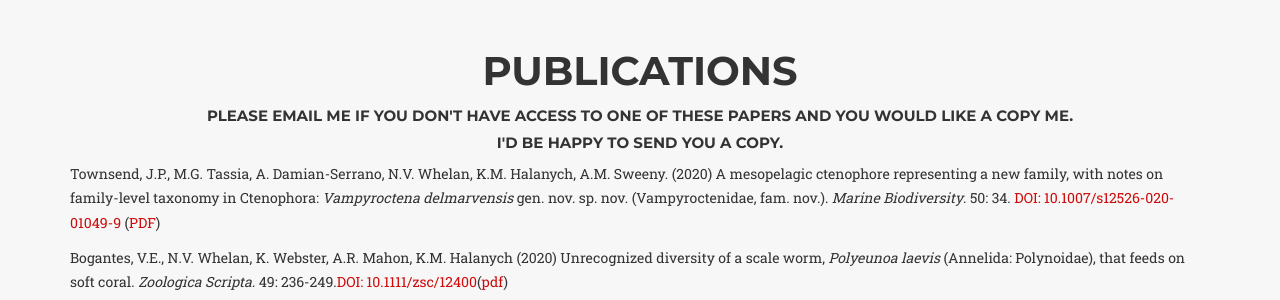
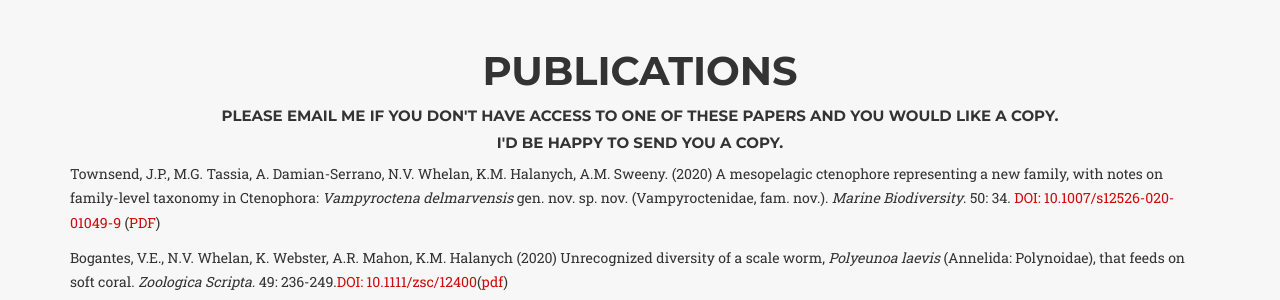
Before and after one commit to NathanWhelan/nathanwhelan.github.io, a Jekyll site: the page built from index.html, in a window 1280 px wide and 900 px high, scrolled down 2859 px. Shown: the part 154-454 px from the top of the window. Built offline with Jekyll 4.4.1, drawn with Linux system fonts in a browser that asks for light colours; some web fonts are replaced.

```diff
--- a/_includes/publications.html
+++ b/_includes/publications.html
@@ -4,7 +4,7 @@
             <div class="row">
                 <div class="col-lg-12 text-center">
                     <h2 class="section-heading">Publications</h2>
-		    <h5>Please email me if you don't have access to one of these papers and you would like a copy me.</h5>
+		    <h5>Please email me if you don't have access to one of these papers and you would like a copy.</h5>
 			<h5>I'd be happy to send you a copy.</h5>
                 </div>
             </div>
```
